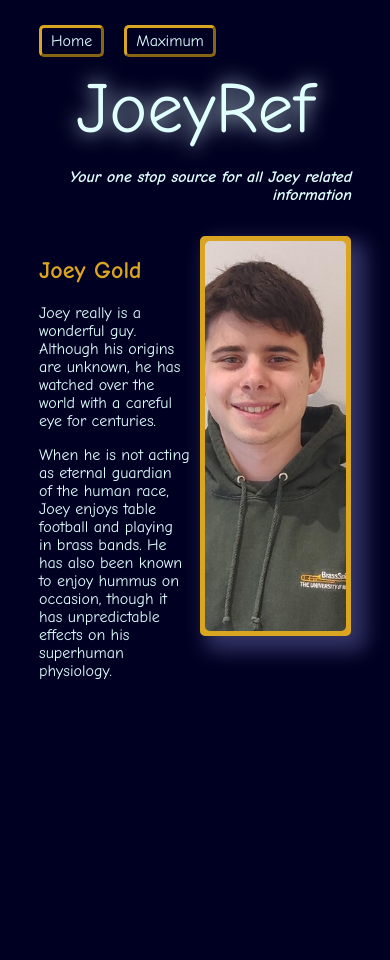
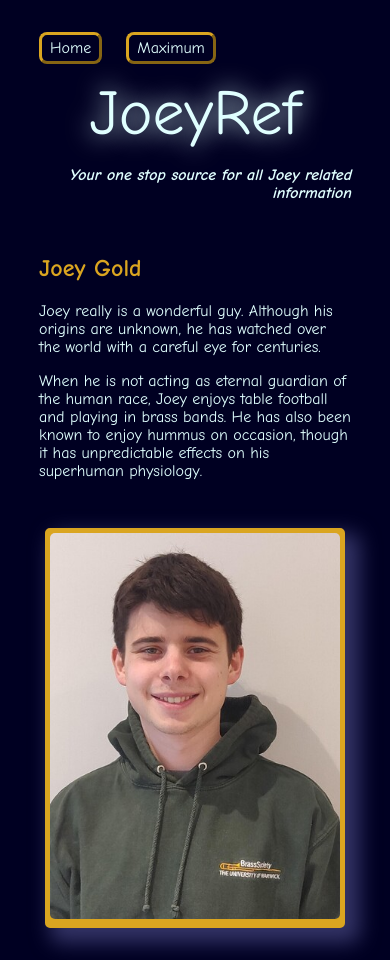
Before and after one commit to Stuart-Knowles-SW/Stuart-Knowles-SW.github.io, a website: page index.html in a window 390 px wide. Before the commit the page ends 844 px from the top, so only its background shows below. Drawn offline with Linux system fonts and the light colour scheme.

Commit message:
Changed to rems, made design responsive

```diff
--- a/index.html
+++ b/index.html
@@ -2,6 +2,7 @@
 <html lang="en">
 <head>
     <meta charset="UTF-8">
+    <meta name="viewport" content="width=device-width,initial-scale=1">
     <title>joey.ref</title>
     <link rel="stylesheet" href="styles/index.css">
     <link
--- a/scripts/contentManager.js
+++ b/scripts/contentManager.js
@@ -32,7 +32,7 @@ async function minmax(contentId) {
             {transform: `translateX(${deltaX}) translateY(${deltaY})`},
             {transform: "translateX(0) translateY(0)"}
         ],
-            {duration: 1500, easing: "linear"})
+            {duration: 1000, easing: "linear"})
     } else {
         document.documentElement.style.cursor = ""
         sunglasses.style.width = "0"
--- a/styles/index.scss
+++ b/styles/index.scss
@@ -1,10 +1,13 @@
+$breakpoint-lower: 360px;
+$breakpoint-upper: 700px;
+
 html {
     margin: 0;
     height: 100%
 }
 
 body {
-    margin: 5px 10%;
+    margin: 0.5rem 10%;
     display: flex;
     flex-direction: column;
     overflow-x: hidden;
@@ -25,7 +28,7 @@ body {
 
     button {
         border-color: goldenrod;
-        border-radius: 5px;
+        border-radius: 0.5em;
 
         &:hover {
             background-color: #348;
@@ -50,14 +53,17 @@ body {
 }
 
 header {
-    margin-bottom: 32px;
+    margin-bottom: 2rem;
 
     h1 {
         text-align: center;
-        font-size: 72px;
+        font-size: 4rem;
+        @media (max-width: $breakpoint-lower) {
+            font-size: 3rem;
+        }
         font-weight: lighter;
-        margin: 0 0 18px;
-        text-shadow: 0 0 20px lightcyan;
+        margin: 0 0 1rem;
+        text-shadow: 0 0 1.5rem lightcyan;
     }
 
     p {
@@ -71,19 +77,24 @@ header {
 .main-content {
     display: flex;
     flex-direction: row;
-    height: 400px;
-
-    .text {
-        flex: 50%;
-        display: block;
-        max-width: 50%;
-        margin-right: 10px;
+    @media (min-width: $breakpoint-upper) {
+        .text {
+            max-width: 50%;
+            margin-right: 1rem;
+        }
+        .image {
+            margin-left: auto;
+        }
+    }
+    @media (max-width: $breakpoint-upper) {
+        flex-direction: column;
+        .image {
+            margin: 2rem auto;
+        }
     }
 
     .image {
         position: relative;
-        flex: 50%;
-        margin-left: auto;
         box-sizing: border-box;
         border: 5px goldenrod solid;
         border-radius: 5px;
@@ -105,18 +116,18 @@ header {
     display: flex;
     flex-direction: row;
     justify-content: flex-start;
-    gap: 20px;
-    padding: 20px 0 10px;
+    gap: 1.5rem;
+    padding: 1.5rem 0 0.75rem;
 
     button {
         text-align: center;
-        line-height: 32px;
+        line-height: 2rem;
         font: inherit;
         background: unset;
         color: inherit;
         max-width: 120px;
         border-width: 3px;
-        padding: 4px 9px;
+        padding: 0.25rem 0.5rem;
     }
 }
 
```
Also changed, not shown: styles/index.css, 1 other file.
